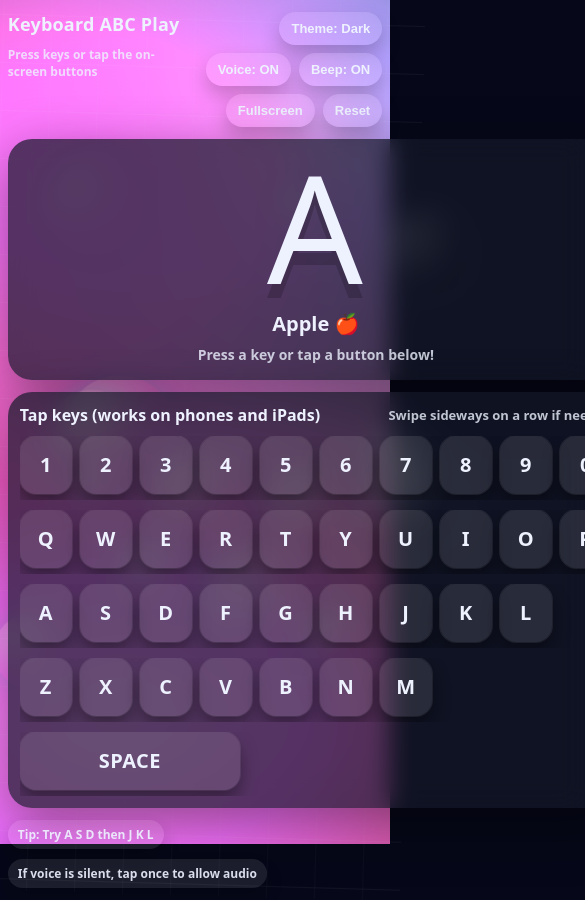
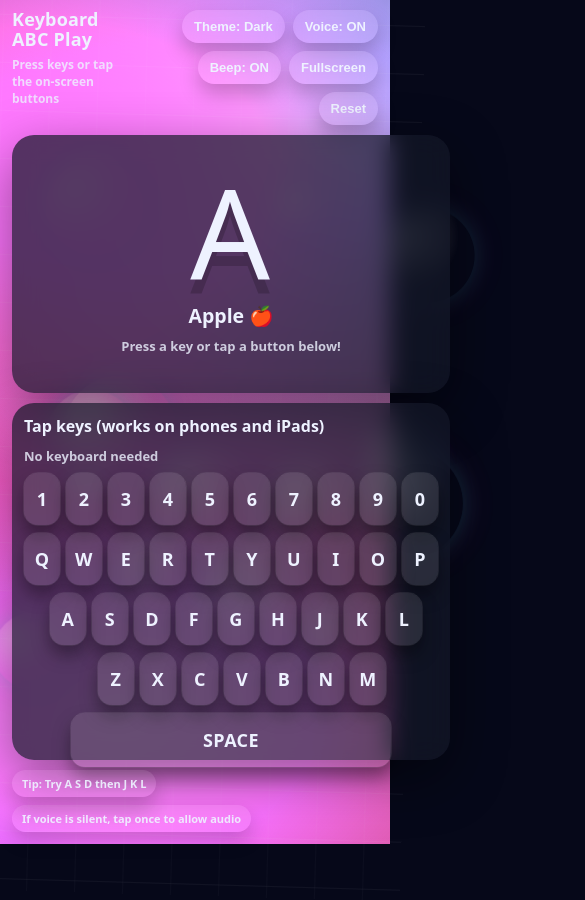
Before and after one commit to fahimrahman/toddler-keyboard-game, a plain HTML site: page index.html in a window 390 px wide. Shown: the top 900 px of the page, 585 px wide, since content can reach past the window. After the commit the page ends 844 px from the top, so only its background shows below. Drawn offline with Linux system fonts and the light colour scheme.

Commit message:
improved responsiveness for iphones
Updated CSS styles for responsive design and improved layout. Adjusted various properties for better alignment and spacing.

```diff
--- a/index.html
+++ b/index.html
@@ -137,7 +137,7 @@
     }
 
     .wrap{
-      height:100%;
+      min-height: 100svh;
       display:flex;
       flex-direction:column;
       align-items:center;
@@ -150,7 +150,7 @@
     header{
       width: min(1000px, 96vw);
       display:flex;
-      align-items:center;
+      align-items:flex-start;
       justify-content:space-between;
       gap: 10px;
       user-select:none;
@@ -158,14 +158,15 @@
 
     .title{
       display:flex;
-      align-items:baseline;
-      gap: 10px;
-      flex-wrap:wrap;
+      flex-direction:column;
+      gap: 6px;
+      min-width: 180px;
     }
     .title h1{
       margin:0;
       font-size: clamp(18px, 2.8vw, 28px);
       letter-spacing: .2px;
+      line-height: 1.1;
     }
     .title .hint{
       font-size: clamp(12px, 2.2vw, 16px);
@@ -195,6 +196,7 @@
       transition: transform 120ms ease, background 200ms ease, opacity 200ms ease;
       backdrop-filter: blur(10px);
       -webkit-tap-highlight-color: transparent;
+      white-space: nowrap;
     }
     html[data-theme="light"] .pill{
       background: #ffffffcc;
@@ -222,7 +224,6 @@
       box-shadow: var(--shadow);
       padding: clamp(16px, 2.8vw, 26px);
       overflow:hidden;
-      min-height: 0;
       display:flex;
       flex-direction:column;
       justify-content:center;
@@ -230,11 +231,12 @@
       text-align:center;
       user-select:none;
       backdrop-filter: blur(12px);
+      min-height: 0;
     }
     html[data-theme="light"] .card{ backdrop-filter:none; }
 
     .big{
-      font-size: clamp(150px, 24vw, 280px);
+      font-size: clamp(140px, 24vw, 280px);
       line-height: .95;
       margin: 0;
       letter-spacing: 2px;
@@ -246,14 +248,14 @@
     }
 
     .sub{
-      margin: 12px 0 0;
-      font-size: clamp(20px, 3.4vw, 34px);
+      margin: 10px 0 0;
+      font-size: clamp(18px, 3.2vw, 34px);
       font-weight: 900;
     }
 
     .phrase{
       margin: 8px 0 0;
-      font-size: clamp(14px, 2.2vw, 18px);
+      font-size: clamp(13px, 2.2vw, 18px);
       color: var(--muted);
       font-weight:800;
     }
@@ -325,9 +327,8 @@
     }
 
     .key{
-      flex: 1 1 0;
-      min-width: 32px;
-      max-width: 62px;
+      flex: 0 0 auto;
+      width: 56px;
       height: 52px;
       border-radius: 14px;
       background: var(--key);
@@ -343,6 +344,7 @@
       cursor: pointer;
       -webkit-tap-highlight-color: transparent;
       touch-action: manipulation;
+      user-select:none;
     }
 
     html[data-theme="dark"] .key{
@@ -361,7 +363,10 @@
       color: #0b1020;
     }
 
-    .wider{ max-width: 180px; flex: 2.6 1 0; }
+    .wider{
+      width: 300px;
+      max-width: 100%;
+    }
 
     footer{
       width:min(1000px, 96vw);
@@ -399,50 +404,101 @@
       100%{ transform: translateX(0); }
     }
 
-    .sr-only{
-      position:absolute; width:1px; height:1px; padding:0; margin:-1px; overflow:hidden;
-      clip: rect(0,0,0,0); white-space:nowrap; border:0;
+    /* iPhone-friendly layout */
+    @media (max-width: 520px){
+      body{ overflow:hidden; }
+
+      .wrap{
+        padding: 12px;
+        padding-top: calc(10px + env(safe-area-inset-top));
+        padding-bottom: calc(12px + env(safe-area-inset-bottom));
+        gap: 10px;
       }
 
-    /* Mobile and tablet tuning */
-    @media (max-width: 900px){
-      body{ overflow:auto; }
-      .wrap{ height:auto; min-height:100%; }
-      main{ flex: 0 0 auto; }
+      header, main, footer{
+        width: 100%;
       }
 
-    @media (max-width: 700px){
-      header{ align-items:flex-start; }
-      .controls{ gap: 8px; }
-      .pill{ padding: 9px 12px; font-size: 13px; }
-      .card{ border-radius: 24px; }
-      .keyboard{ border-radius: 24px; }
+      .title{
+        min-width: 0;
+      }
 
-      /* Touch-friendly keys */
+      .controls{
+        gap: 8px;
+      }
+
+      .pill{
+        padding: 9px 12px;
+        font-size: 13px;
+      }
+
+      main{
+        grid-template-rows: minmax(0, 0.42fr) minmax(0, 0.58fr);
+        gap: 10px;
+      }
+
+      .card{
+        border-radius: 22px;
+        padding: 14px;
+      }
+
+      .big{
+        font-size: clamp(120px, 32vw, 210px);
+      }
+
+      .sub{
+        font-size: clamp(18px, 5vw, 26px);
+      }
+
+      .keyboard{
+        border-radius: 22px;
+        padding: 12px;
+        gap: 8px;
+      }
+
+      /* Fit full rows on iPhone (no horizontal scrolling) */
+      .row{
+        gap: 6px;
+        justify-content:center;
+      }
+
       .key{
-        height: 58px;
-        min-width: 52px;
-        max-width: 52px;
-        font-size: 20px;
-        border-radius: 16px;
+        width: 36px;
+        height: 52px;
+        border-radius: 14px;
+        font-size: 18px;
+      }
+
+      /* small offsets to feel more like a real keyboard */
+      #row1{ padding-left: 0px; }
+      #row2{ padding-left: 10px; }
+      #row3{ padding-left: 22px; }
+
+      #rowSpace{
+        justify-content:center;
       }
       .wider{
-        max-width: 220px;
-        flex: 0 0 220px;
+        width: min(320px, 90vw);
+        height: 54px;
+        font-size: 18px;
       }
 
-      /* Keep QWERTY but allow horizontal swipe per row */
-      .row{
-        justify-content:flex-start;
-        overflow-x:auto;
-        -webkit-overflow-scrolling: touch;
-        padding-bottom: 6px;
-        scroll-snap-type: x mandatory;
+      /* Keep footer compact */
+      footer{
+        gap: 8px;
       }
-      .key{ scroll-snap-align: start; }
+      footer .badge{
+        font-size: 11px;
+      }
+    }
 
-      /* Make keyboard feel like the "controls area" under the big letter */
-      main{ gap: 12px; }
+    /* Slightly larger phones */
+    @media (min-width: 521px) and (max-width: 700px){
+      header, main, footer{ width: 100%; }
+      .key{ width: 44px; }
+      .wider{ width: min(360px, 92vw); }
+      #row2{ padding-left: 10px; }
+      #row3{ padding-left: 18px; }
     }
   </style>
 </head>
@@ -472,13 +528,12 @@
         <p class="big" id="big">A</p>
         <div class="sub" id="sub">Apple 🍎</div>
         <div class="phrase" id="phrase">Press a key or tap a button below!</div>
-        <div class="sr-only">Press any letter or number on the keyboard.</div>
       </section>
 
       <aside class="keyboard" aria-label="On-screen keys">
         <div class="kbTitle">
           <div class="label">Tap keys (works on phones and iPads)</div>
-          <div class="small">Swipe sideways on a row if needed</div>
+          <div class="small">No keyboard needed</div>
         </div>
 
         <div class="row" id="rowNums"></div>
@@ -723,7 +778,6 @@
     }
 
     function pressKey(label){
-      // label is "A".."Z", "0".."9", or "SPACE"
       highlightKey(label);
       showChar(label);
     }
@@ -743,13 +797,11 @@
         el.textContent = label;
       }
 
-      // Pointer works for mouse, touch, pen
       el.addEventListener("pointerdown", (e) => {
         e.preventDefault();
         pressKey(label);
       });
 
-      // Keyboard accessibility (Enter/Space activates)
       el.addEventListener("keydown", (e) => {
         if (e.key === "Enter" || e.key === " "){
           e.preventDefault();
```
Lines whose indentation alone changed are shown as unchanged.
